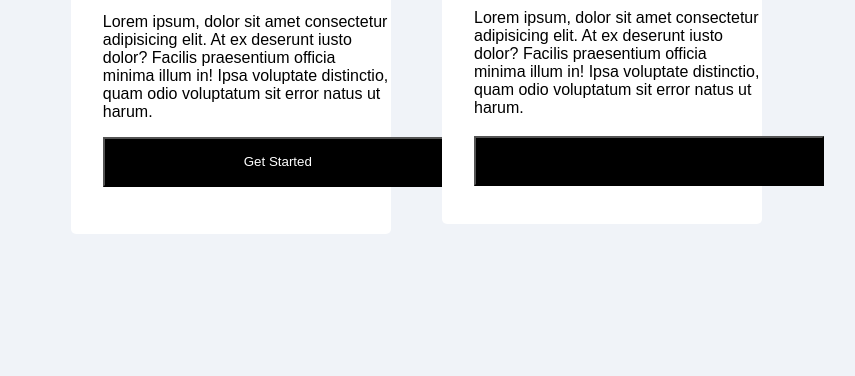
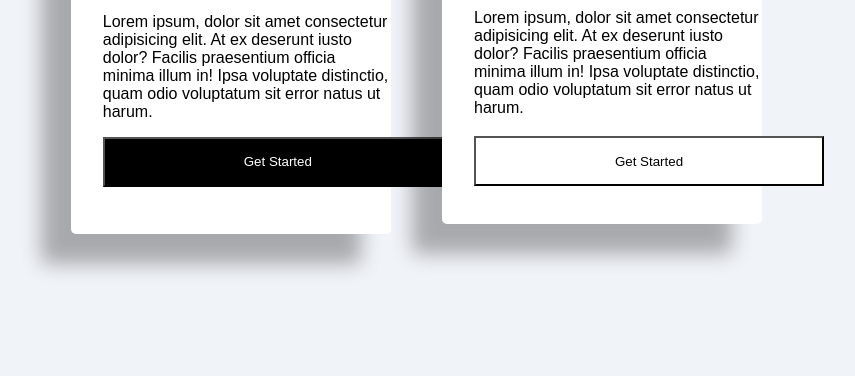
Before and after one commit to sattya19/icodethis, a plain HTML site: page index.html in a window 1280 px wide. Shown: the part 424-800 px from the top of the page, without its empty margins (262-1117 px from the left). Drawn offline with Linux system fonts and the light colour scheme.

Commit message:
modifies css

```diff
--- a/styles.css
+++ b/styles.css
@@ -18,6 +18,7 @@ body{
 
 .card{
     padding-top: 1px;
+
 
 }
 
@@ -50,6 +51,7 @@ body{
     padding-top: 1%;
     border-radius: 5px;
     margin-left: 20%;
+    box-shadow: -30px 30px 20px rgba(0,0,0,0.3);
 }
 .card-1 h1{
    margin-left: 10%;
@@ -82,7 +84,7 @@ body{
     width: 25vw;
     background-color: white;
     display: center;
-
+    box-shadow: -30px 30px 20px rgba(0,0,0,0.3);
     border-radius: 5px;
     float: right;
 }
@@ -117,5 +119,5 @@ body{
     width: 350px;
     margin-left: 10%;
     color: black;
-    background-color: black;
+    background-color: white;
 }
```
